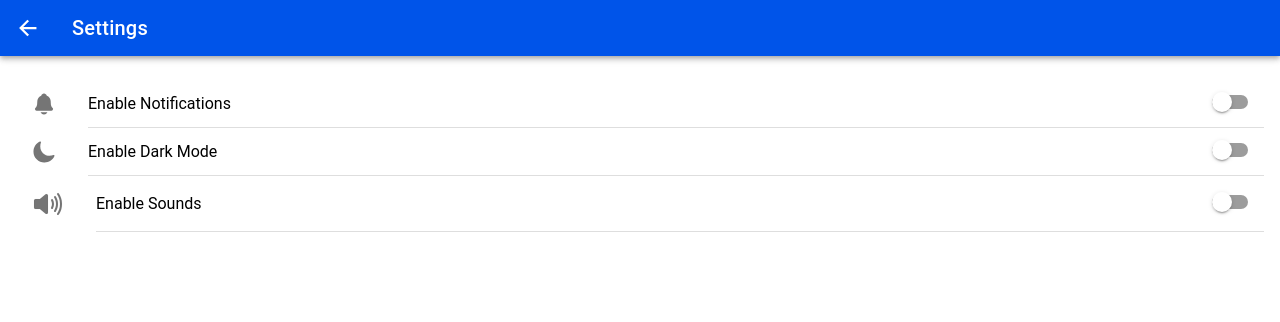
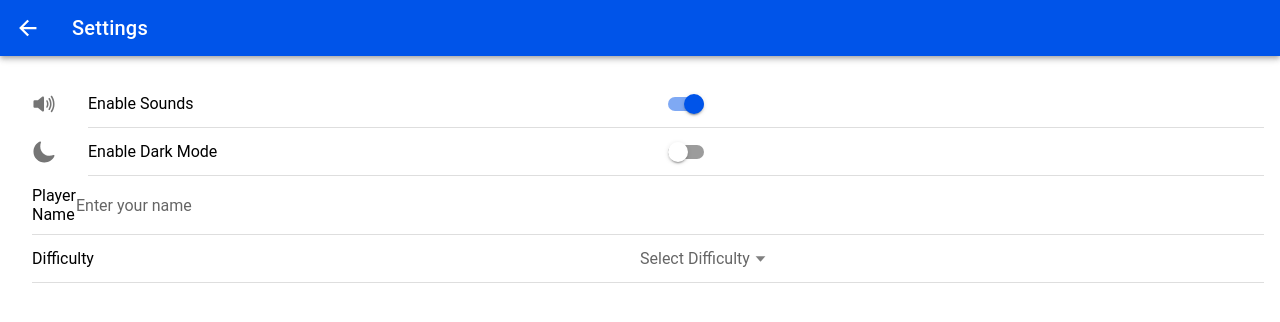
Before and after one commit to Empatixx/mobile-tic-tac-toe, a React (Vite) app: page /settings in a window 1280 px wide. Shown: the top 322 px of the page. Built offline with nearby package versions, Linux system fonts and the light colour scheme.

Commit message:
indexed db

```diff
--- a/package.json
+++ b/package.json
@@ -22,6 +22,7 @@
     "@types/react-router": "^5.1.20",
     "@types/react-router-dom": "^5.3.3",
     "chart.js": "^4.4.2",
+    "dexie": "^4.0.4",
     "ionicons": "^7.0.0",
     "react": "^18.2.0",
     "react-chartjs-2": "^5.2.0",
--- /dev/null
+++ b/src/db/SettingsDB.tsx
@@ -0,0 +1,21 @@
+// src/db/SettingsDB.js
+import Dexie from 'dexie';
+
+class SettingsDB extends Dexie {
+    constructor() {
+        super("SettingsDB");
+        this.version(1).stores({
+            settings: 'key, value'
+        });
+    }
+
+    async saveSetting(key: any, value: any) {
+        return this.table("settings").put({ key, value });
+    }
+
+    async getSetting(key : any) {
+        return (await this.table("settings").get(key))?.value;
+    }
+}
+
+export const db = new SettingsDB();
--- a/src/pages/HistoryPage.tsx
+++ b/src/pages/HistoryPage.tsx
@@ -14,9 +14,9 @@ import {
     IonGrid,
     IonRow,
     IonCol, IonButtons, IonBackButton,
-    IonActionSheet, IonModal, IonList, IonItem, IonLabel, createGesture,
+    IonActionSheet, IonModal, IonList, IonItem, IonLabel, createGesture, IonFab, IonFabButton,
 } from '@ionic/react';
-import {trophy, thumbsDown , desktopOutline, beer} from "ionicons/icons";
+import {trophy, thumbsDown, desktopOutline, beer, downloadOutline} from "ionicons/icons";
 import {IonButton} from "@ionic/react";
 import {
     Chart as ChartJS,
@@ -129,6 +129,18 @@ const HistoryPage: React.FC = () => {
         };
 
     }, []);
+    const handleExportToJson = () => {
+        const dataStr = JSON.stringify(gameHistories);
+        const blob = new Blob([dataStr], { type: 'application/json' });
+        const url = URL.createObjectURL(blob);
+        const link = document.createElement('a');
+        link.href = url;
+        link.download = 'game-histories.json';
+        document.body.appendChild(link);
+        link.click();
+        link.remove();
+        URL.revokeObjectURL(url);
+    };
     return (
         <IonPage>
             <IonHeader>
@@ -138,8 +150,8 @@ const HistoryPage: React.FC = () => {
                     </IonButtons>
                     <IonTitle>Settings</IonTitle>
                     <IonButtons slot="end">
-                        <IonButton onClick={() => setShowModal(true)}>
-                            <IonIcon icon={desktopOutline} />
+                        <IonButton onClick={handleExportToJson}>
+                            <IonIcon icon={downloadOutline} />
                         </IonButton>
                     </IonButtons>
                 </IonToolbar>
@@ -172,6 +184,11 @@ const HistoryPage: React.FC = () => {
                         </IonGrid>
                     </IonCard>
                 ))}
+                <IonFab vertical="bottom" horizontal="end" slot="fixed">
+                    <IonFabButton onClick={() => setShowModal(true)}>
+                        <IonIcon icon={desktopOutline} />
+                    </IonFabButton>
+                </IonFab>
                 <IonModal
                     isOpen={showModal}
                     initialBreakpoint={0.5}
--- a/src/pages/SettingsPage.tsx
+++ b/src/pages/SettingsPage.tsx
@@ -1,8 +1,37 @@
-import React from 'react';
-import { IonPage, IonHeader, IonToolbar, IonTitle, IonContent, IonList, IonItem, IonLabel, IonToggle, IonIcon, IonButtons, IonBackButton } from '@ionic/react';
+// src/pages/SettingsPage.js
+import React, { useEffect, useState } from 'react';
+import {
+    IonPage, IonHeader, IonToolbar, IonTitle, IonContent, IonList,
+    IonItem, IonLabel, IonToggle, IonIcon, IonButtons, IonBackButton,
+    IonInput, IonSelect, IonSelectOption
+} from '@ionic/react';
 import { moon, notifications, volumeHigh } from 'ionicons/icons';
+import { db } from '../db/SettingsDB';
 
 const SettingsPage: React.FC = () => {
+    const [playerName, setPlayerName] = useState('');
+    const [difficulty, setDifficulty] = useState('');
+    const [darkMode, setDarkMode] = useState(false);
+    const [audioEnabled, setAudioEnabled] = useState(true);
+
+    const handleSaveSetting = async (key: any, value: any) => {
+        await db.saveSetting(key, value);
+    };
+
+    useEffect(() => {
+        const loadSettings = async () => {
+            const loadedPlayerName = await db.getSetting('playerName') || '';
+            const loadedDifficulty = await db.getSetting('difficulty') || '';
+            const loadedDarkMode = (await db.getSetting('darkMode')) === 'true';
+            const loadedAudioEnabled = (await db.getSetting('audioEnabled')) !== 'false';
+            setPlayerName(loadedPlayerName);
+            setDifficulty(loadedDifficulty);
+            setDarkMode(loadedDarkMode);
+            setAudioEnabled(loadedAudioEnabled);
+        };
+        loadSettings();
+    }, []);
+
     return (
         <IonPage>
             <IonHeader>
@@ -16,25 +45,38 @@ const SettingsPage: React.FC = () => {
             <IonContent className="ion-padding">
                 <IonList>
                     <IonItem>
-                        <IonIcon slot="start" icon={notifications} />
-                        <IonLabel>Enable Notifications</IonLabel>
-                        <div slot="end" className="ion-text-end">
-                            <IonToggle name="notifications" />
-                        </div>
+                        <IonIcon slot="start" icon={volumeHigh} />
+                        <IonLabel>Enable Sounds</IonLabel>
+                        <IonToggle checked={audioEnabled} onIonChange={e => {
+                            setAudioEnabled(e.detail.checked);
+                            handleSaveSetting('audioEnabled', e.detail.checked.toString());
+                        }} />
                     </IonItem>
                     <IonItem>
                         <IonIcon slot="start" icon={moon} />
                         <IonLabel>Enable Dark Mode</IonLabel>
-                        <div slot="end" className="ion-text-end">
-                            <IonToggle name="darkMode" />
-                        </div>
+                        <IonToggle checked={darkMode} onIonChange={e => {
+                            setDarkMode(e.detail.checked);
+                            handleSaveSetting('darkMode', e.detail.checked.toString());
+                        }} />
                     </IonItem>
                     <IonItem>
-                        <IonIcon slot="start" icon={volumeHigh} size="large" />
-                        <IonLabel>Enable Sounds</IonLabel>
-                        <div slot="end" className="ion-text-end">
-                            <IonToggle name="sounds"/>
-                        </div>
+                        <IonLabel>Player Name</IonLabel>
+                        <IonInput placeholder="Enter your name" value={playerName} onIonChange={e => {
+                            setPlayerName(e.detail.value!);
+                            handleSaveSetting('playerName', e.detail.value!);
+                        }} />
+                    </IonItem>
+                    <IonItem>
+                        <IonLabel>Difficulty</IonLabel>
+                        <IonSelect placeholder="Select Difficulty" value={difficulty} onIonChange={e => {
+                            setDifficulty(e.detail.value);
+                            handleSaveSetting('difficulty', e.detail.value);
+                        }}>
+                            <IonSelectOption style={{ color: 'green' }} value="easy">Easy</IonSelectOption>
+                            <IonSelectOption style={{ color: 'yellow' }} value="medium">Medium</IonSelectOption>
+                            <IonSelectOption style={{ color: 'red' }} value="hard">Hard</IonSelectOption>
+                        </IonSelect>
                     </IonItem>
                 </IonList>
             </IonContent>
```
Also changed, not shown: 1 other file (tests, documents, lock files or other folders).
